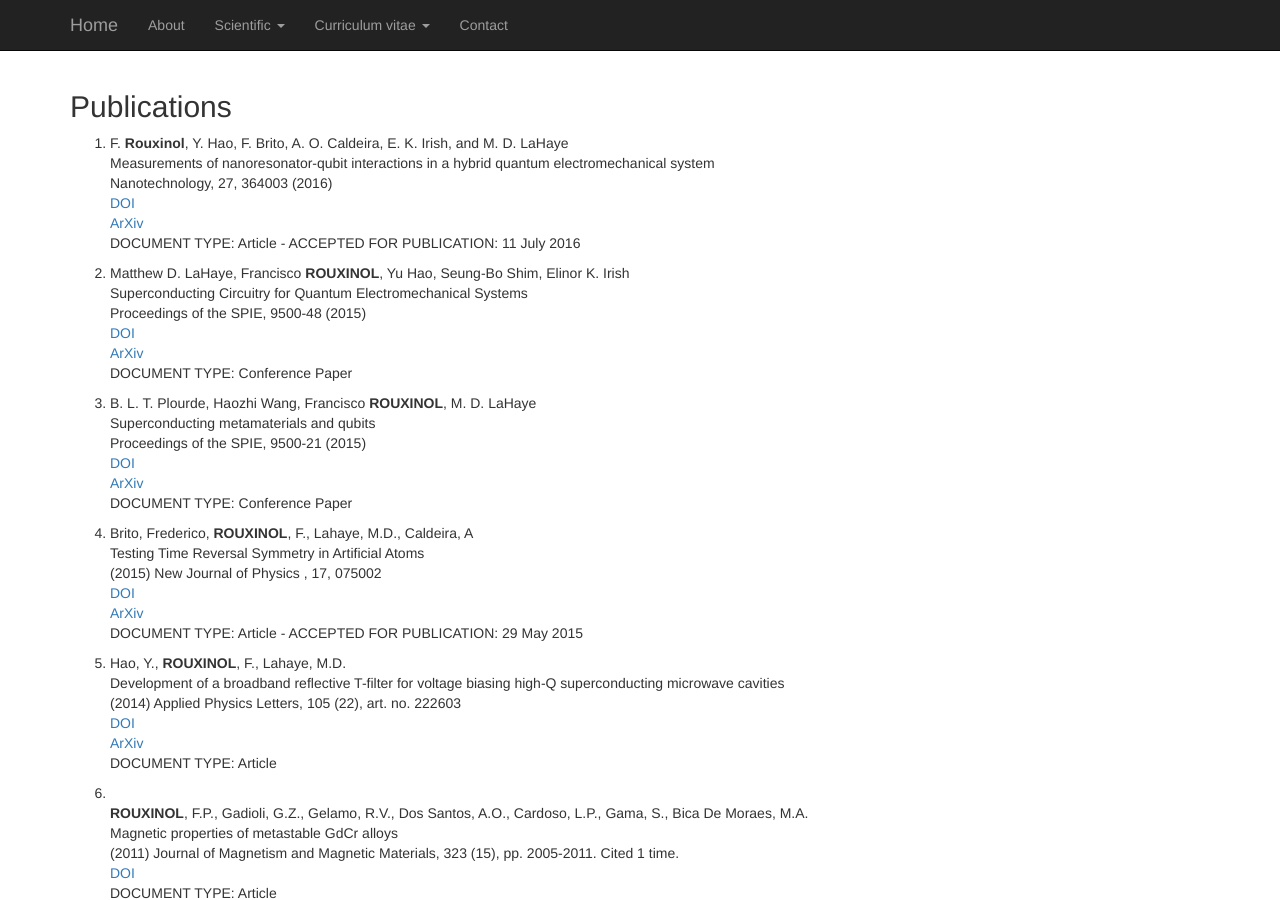
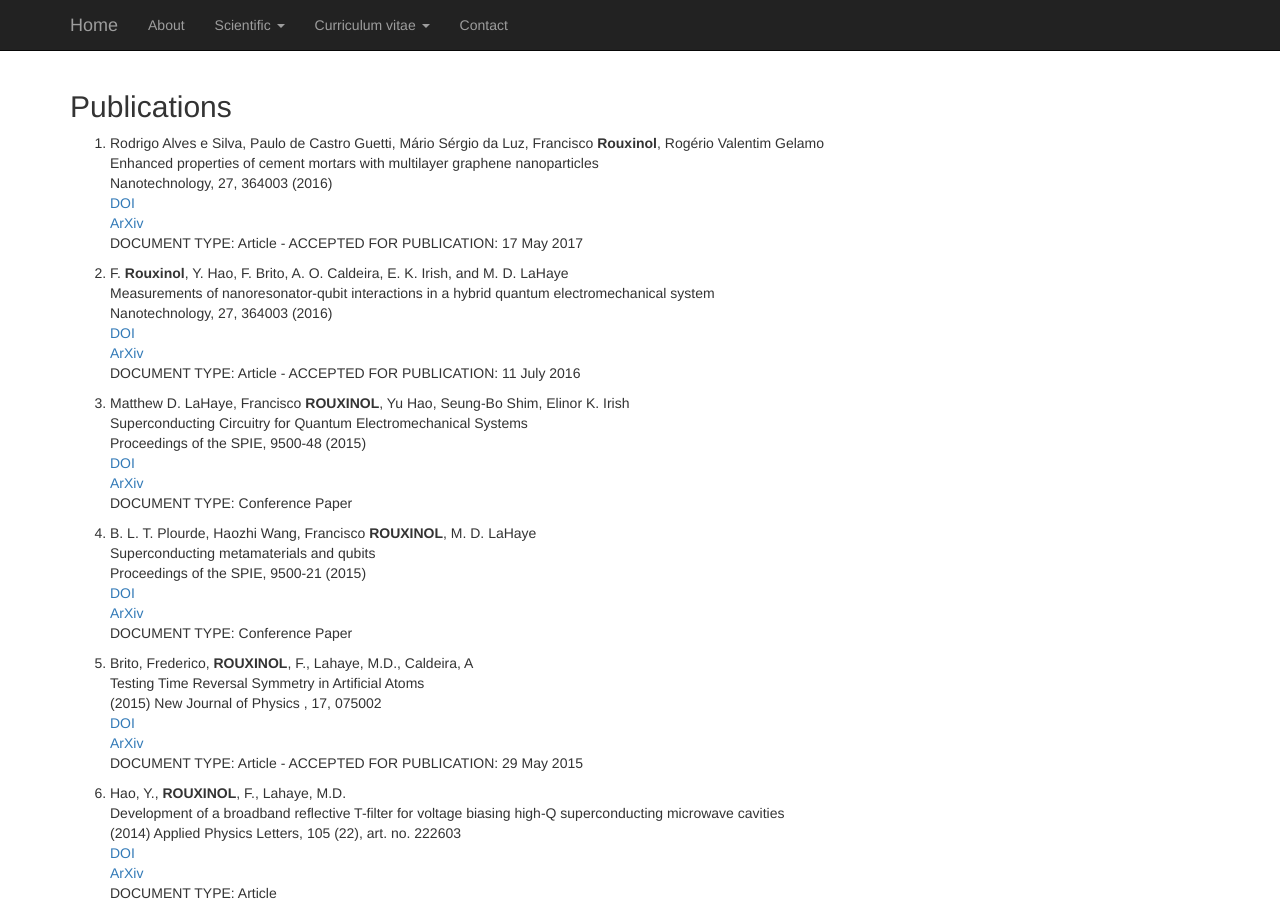
Before and after one commit to Rouxinol-Research-Lab/Rouxinol-Research-Lab.github.io, a Jekyll site: the page built from Papers.html, in a window 1280 px wide and 900 px high. Built offline with Jekyll 4.4.1, drawn with Linux system fonts in a browser that asks for light colours; Markdown is read by kramdown in place of the engine named in the settings.

Commit message:
Update Papers.html

```diff
--- a/Papers.html
+++ b/Papers.html
@@ -8,6 +8,14 @@
 <ol class="list-unstyled">
 
   <ol>
+
+<li>
+	<p> Rodrigo Alves e Silva, Paulo de Castro Guetti, Mário Sérgio da Luz, Francisco <b>Rouxinol</b>, Rogério Valentim Gelamo <br /> Enhanced properties of cement mortars with multilayer graphene nanoparticles<br /> Nanotechnology, 27, 364003 (2016)<br /> <a href="http://dx.doi.org/10.1016/j.conbuildmat.2017.05.146">DOI </a> <br /> <a href="https://arxiv.org/abs/1605.01454">ArXiv </a> <br />
+	DOCUMENT TYPE: Article - ACCEPTED FOR PUBLICATION: 17 May 2017 </br>
+    </p>
+</li>
+
+
 
 <li>
 	<p> F. <b>Rouxinol</b>, Y. Hao, F. Brito, A. O. Caldeira, E. K. Irish, and M. D. LaHaye<br /> Measurements of nanoresonator-qubit interactions in a hybrid quantum electromechanical system<br /> Nanotechnology, 27, 364003 (2016)<br /> <a href="http://dx.doi.org/10.1088/0957-4484/27/36/364003">DOI </a> <br /> <a href="https://arxiv.org/abs/1605.01454">ArXiv </a> <br />
```
